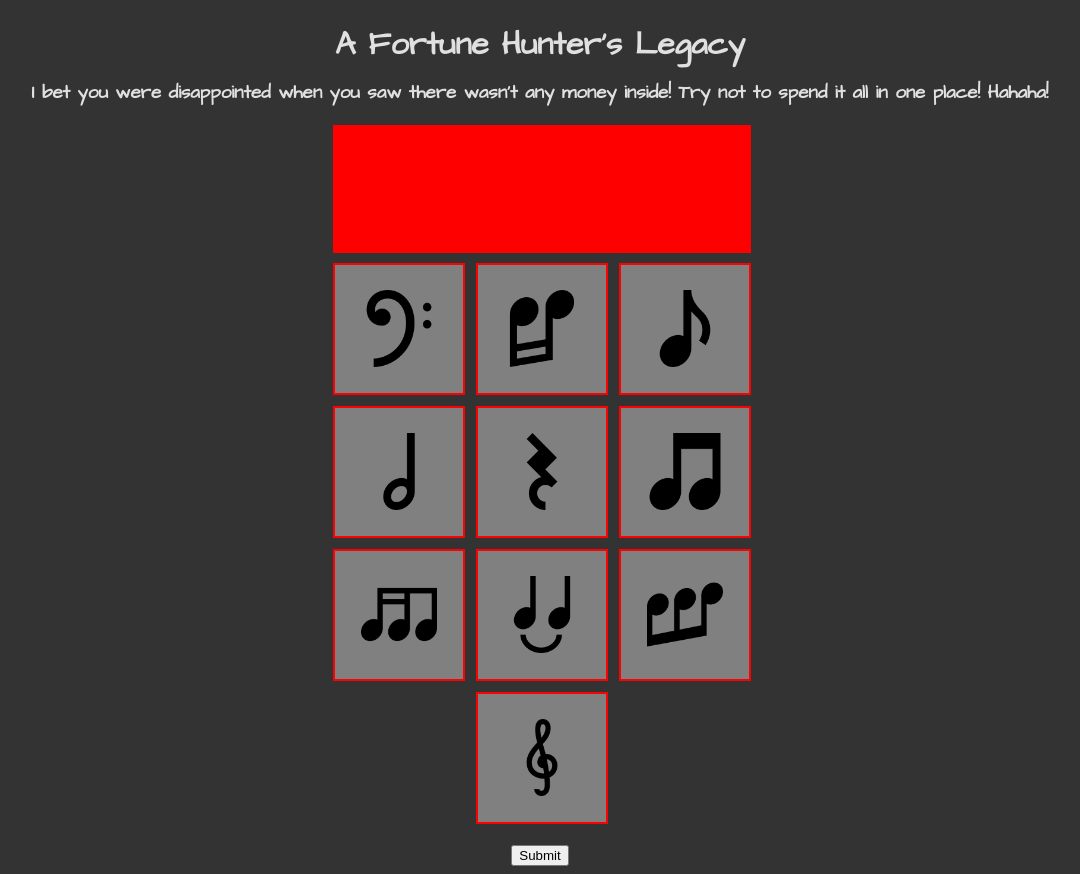
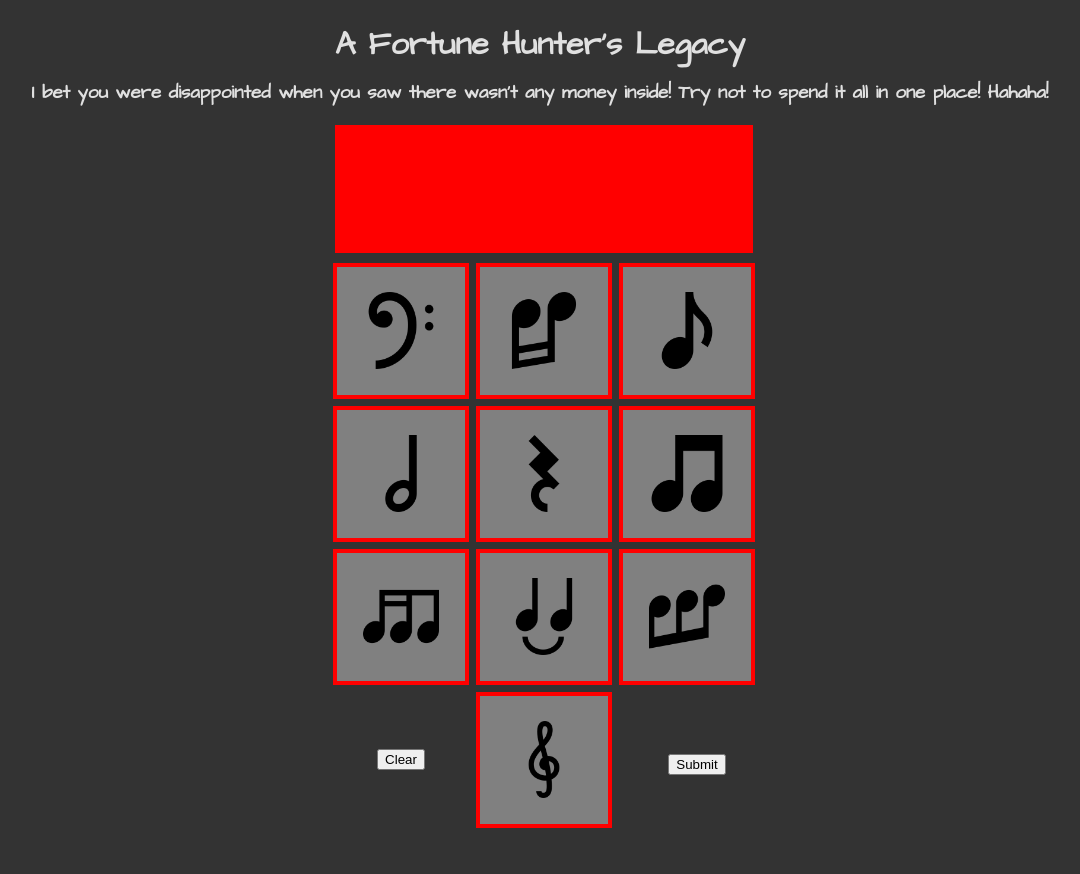
Before and after one commit to tfunk2/a-fortune-hunters-legacy, an Angular app: page / in a window 1280 px wide. Shown: the whole page, without its empty margins (100-1180 px from the left). After the commit the page ends 838 px from the top, so only its background shows below. Built offline with nearby package versions, Linux system fonts and the light colour scheme.

Commit message:
Changed buttons to be on keypad, clear and submit work properly, added conditional styling based on status of keypad unlocking

```diff
--- a/src/app/app.component.css
+++ b/src/app/app.component.css
@@ -25,7 +25,7 @@
   width: 100%;
   height: 100%;
   background-color: gray;
-  border: red 2px solid;
+  border: red 4px solid;
   font-size: 2vw;
 }
 
@@ -55,21 +55,39 @@
     align-items: center;
 }
 
+.unlocking > .symbols-container > .music-div {
+  border: green 4px solid;
+}
+
+.unlocking > .combo-div, .unlocking > .filler-div {
+  background-color: green;
+}
+
 .combo-div,
 .filler-div {
-  width: clamp(274px, calc(30vw + 34px), 424px);
+  width: clamp(278px, calc(30vw + 34px), 428px);
   height: clamp(84px, 10vw, 134px);
-  background: red;
-  transform: translate(2px);
+  background-color: red;
+  transform: translate(4px);
   display: flex;
   justify-content: center;
   align-items: center;
 }
 
 button {
-  margin-top: 15px;
+  visibility: visible;
 }
 
-#zero-button {
-  grid-column-start: 2;
+#clear-button-div, #submit-button-div {
+  visibility: hidden;
 }
+
+#submit-button-div {
+  padding: 5px 10px;
+
+}
+
+.open-text {
+  color: black;
+  font-size: clamp(30pt, 8vw, 48pt);
+}
--- a/src/app/app.component.html
+++ b/src/app/app.component.html
@@ -4,7 +4,7 @@
     I bet you were disappointed when you saw there wasn't any money inside! Try
     not to spend it all in one place! Hahaha!
   </h3>
-  <section *ngIf="isKeypadLocked" class="keypad">
+  <section *ngIf="isKeypadLocked" [ngClass]="!isKeypadBeingUnlocked ? 'keypad' : 'keypad unlocking'">
     <div
       class="combo-div"
       *ngIf="currentComboAttempt.length > 0; else fillerDiv"
@@ -17,7 +17,9 @@
       />
     </div>
     <ng-template #fillerDiv>
-      <div class="filler-div"></div>
+      <div class="filler-div">
+        <h2 class="open-text" *ngIf="isKeypadBeingUnlocked">OPEN</h2>
+      </div>
     </ng-template>
     <section class="symbols-container">
       <div (click)="addSymbolToCombo(1)" class="music-div">
@@ -83,15 +85,26 @@
           alt="music-div"
         />
       </div>
-      <div (click)="addSymbolToCombo(0)" class="music-div" id="zero-button">
+      <div
+        class="music-div"
+        id="clear-button-div"
+      >
+        <button (click)="clearCombo()">Clear</button>
+      </div>
+      <div (click)="addSymbolToCombo(0)" class="music-div">
         <img
           class="music-note-img"
           src="../assets/music-note-pngs/treble-clef.png"
           alt="music-div"
         />
       </div>
+      <div
+        class="music-div"
+        id="submit-button-div"
+      >
+        <button (click)="submitCombo()">Submit</button>
+      </div>
     </section>
-    <button (click)="submitCombo()">Submit</button>
   </section>
 
   <section *ngIf="!isKeypadLocked" class="decoder-container">
--- a/src/app/app.component.ts
+++ b/src/app/app.component.ts
@@ -8,7 +8,8 @@ import { Component } from '@angular/core';
 export class AppComponent {
   title: string = "A Fortune Hunter's Legacy";
   isKeypadLocked: boolean = true;
-  correctCombination: number[] = [2, 4, 3, 6];
+  isKeypadBeingUnlocked: boolean = false;
+  correctCombination: number[] = [0, 7, 4, 2];
   currentComboAttempt: number[] = [];
 
   addSymbolToCombo(num) {
@@ -17,9 +18,20 @@ export class AppComponent {
     }
   }
 
-  submitCombo() {
+  clearCombo() {
+    this.currentComboAttempt = []
+  }
+
+ submitCombo() {
     if(this.currentComboAttempt.join("") === this.correctCombination.join("")) {
-      this.isKeypadLocked = false;
+      this.isKeypadBeingUnlocked = true;
+      this.currentComboAttempt = [];
+      setTimeout(() => {
+
+      }, 1000);
+      setTimeout(() => {
+        this.isKeypadLocked = false;
+      }, 2000);
     } else {
       this.currentComboAttempt = [];
     }
```
